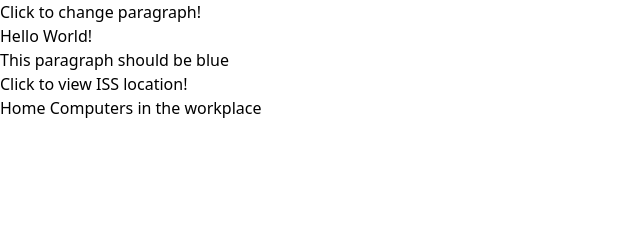
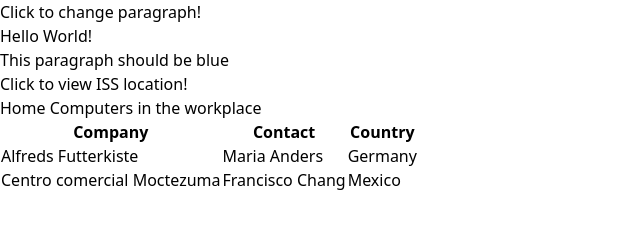
Before and after one commit to greend0104/Touch-Grass--Durhack-24-25, a website: page page2.html in a window 1280 px wide. Shown: the whole page, without its empty margins (0-640 px from the left). Drawn offline with nearby package versions, Linux system fonts and the light colour scheme; files that its build step writes are made by us from their sources.

Commit message:
added leaderboard to page 2

```diff
--- a/page2.html
+++ b/page2.html
@@ -23,6 +23,26 @@
         <a class="active" href="page2.html">Computers in the workplace</a>
       </div>
 
+      <!-- Leaderboard -->
+
+      <table>
+        <tr>
+          <th>Company</th>
+          <th>Contact</th>
+          <th>Country</th>
+        </tr>
+        <tr>
+          <td>Alfreds Futterkiste</td>
+          <td>Maria Anders</td>
+          <td>Germany</td>
+        </tr>
+        <tr>
+          <td>Centro comercial Moctezuma</td>
+          <td>Francisco Chang</td>
+          <td>Mexico</td>
+        </tr>
+      </table>
+
     <script src="index.js"></script>
 </body>
 </html>
```
